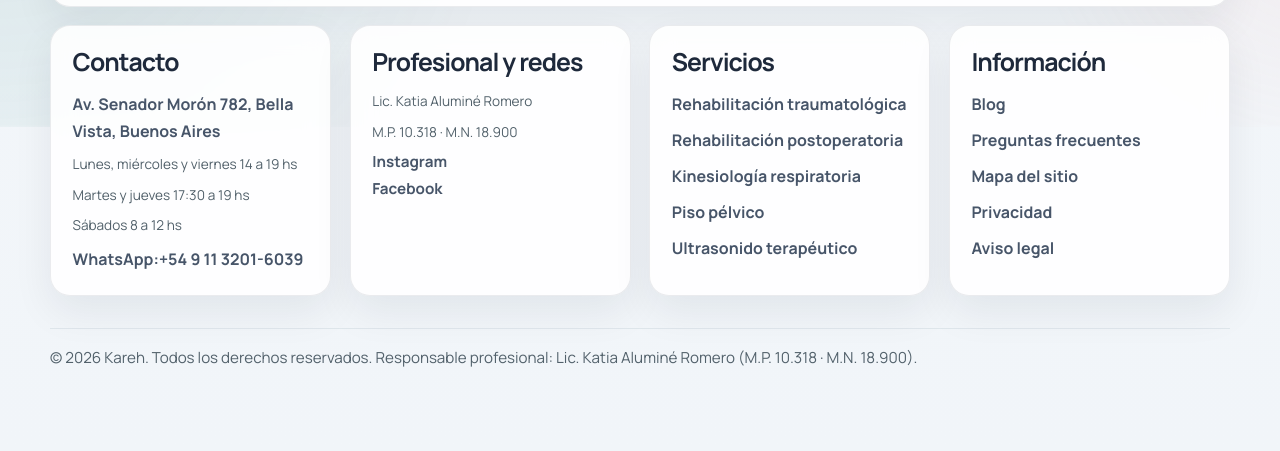
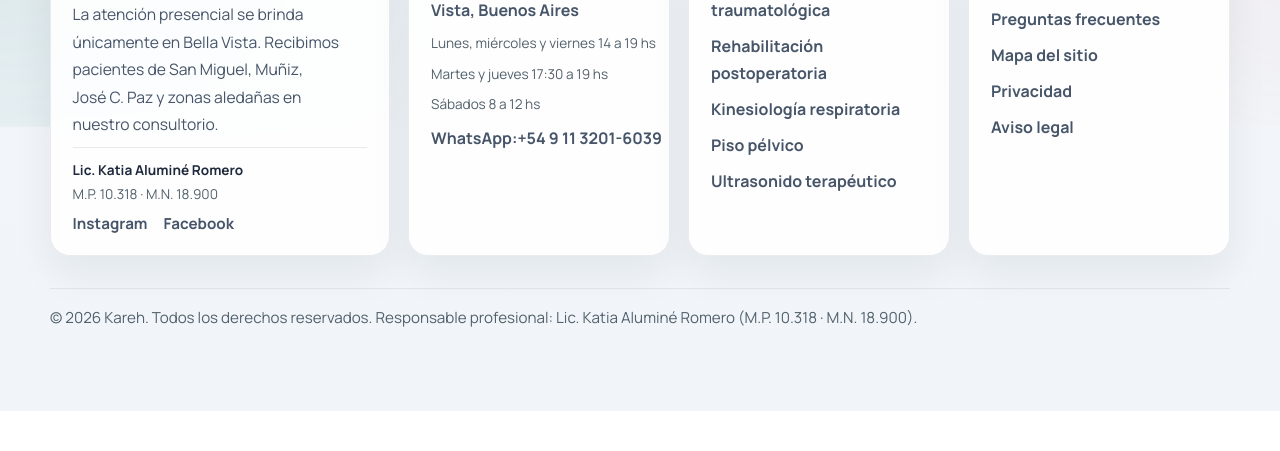
Before and after one commit to Artu2410/web-kareh, an Eleventy site: page src/index.njk in a window 1280 px wide. Shown: the part 4829-5280 px from the top of the page. After the commit the page ends 5240 px from the top, so only its background shows below. Built offline with nearby package versions, Linux system fonts and the light colour scheme; Eleventy itself is replaced by a stand-in of ours; files that its build step writes are made by us from their sources.

Commit message:
fix(footer): 4 tarjetas; profesional y redes dentro de la presentación de Kareh
Co-Authored-By: Claude Opus 5.5 <noreply@anthropic.com>
Claude-Session: https://claude.ai/code/session_01CKpW1kpZaKEmFEQWywbwC4

```diff
--- a/src/_includes/css/responsive.njk
+++ b/src/_includes/css/responsive.njk
@@ -788,9 +788,13 @@ body{overflow-wrap:break-word}
 @media (max-width:420px){.hero-panel .panel-grid--three article{grid-template-columns:minmax(0,1fr);row-gap:.15rem}}
 /* Tarjetas Ubicación / Atención del inicio: usan todo el ancho cuando son 2 */
 @media (min-width:720px){.hero-trust{grid-template-columns:repeat(auto-fit,minmax(min(100%,12rem),1fr))}}
-/* Pie: presentación de Kareh a lo ancho y las 4 tarjetas debajo (antes "Información" quedaba sola abajo) */
+/* Pie: 4 tarjetas (Kareh + profesional y redes, Contacto, Servicios, Información) */
 .nowrap{white-space:nowrap}
 .footer-grid>div{align-content:start}
 .footer-link{max-width:100%}
-@media (min-width:720px){.footer-grid{grid-template-columns:repeat(2,minmax(0,1fr))}.footer-grid>.footer-intro{grid-column:1/-1;grid-template-columns:auto minmax(0,1fr);align-items:center;column-gap:1.5rem}.footer-intro .footer-brand{margin-bottom:0}.footer-intro .footer-copy{margin:0;max-width:62ch}}
-@media (min-width:1200px){.footer-grid{grid-template-columns:repeat(4,minmax(0,1fr))}}
+.footer-copy{margin:0}
+.footer-professional{display:grid;gap:.1rem;padding-top:.75rem;border-top:1px solid rgba(95,124,138,.14)}
+.footer-professional strong{color:var(--kareh-text)}
+.footer-socials--inline{display:flex;flex-wrap:wrap;gap:.4rem 1rem}
+@media (min-width:720px){.footer-grid{grid-template-columns:repeat(2,minmax(0,1fr))}}
+@media (min-width:1200px){.footer-grid{grid-template-columns:minmax(0,1.3fr) repeat(3,minmax(0,1fr))}}
--- a/src/_includes/footer.njk
+++ b/src/_includes/footer.njk
@@ -11,6 +11,14 @@
         <span class="brand-copy"><small>Kinesiología y Fisiatría</small></span>
       </a>
       <p class="footer-copy">La atención presencial se brinda únicamente en Bella Vista. Recibimos pacientes de San Miguel, Muñiz, José C. Paz y zonas aledañas en nuestro consultorio.</p>
+      <div class="footer-professional">
+        <p class="footer-meta"><strong>{{ site.professional.name }}</strong></p>
+        <p class="footer-meta">{{ site.professional.credentials }}</p>
+      </div>
+      <div class="footer-socials footer-socials--inline">
+        <a class="social-link" href="{{ site.social.instagram }}" target="_blank" rel="noopener noreferrer" aria-label="Instagram de Kareh"><span>Instagram</span></a>
+        <a class="social-link" href="{{ site.social.facebook }}" target="_blank" rel="noopener noreferrer" aria-label="Facebook de Kareh"><span>Facebook</span></a>
+      </div>
     </div>
     <div class="footer-card">
       <h3>Contacto</h3>
@@ -19,15 +27,6 @@
       <p class="footer-meta">{{ schedule.days }} {{ schedule.time }}</p>
       {% endfor %}
       <a class="footer-link" href="{{ site.whatsappDefaultText | waLink(site.whatsapp) }}" target="_blank" rel="noopener noreferrer" data-conversion="turno">WhatsApp: <span class="nowrap">{{ site.whatsappDisplay }}</span></a>
-    </div>
-    <div class="footer-card">
-      <h3>Profesional y redes</h3>
-      <p class="footer-meta">{{ site.professional.name }}</p>
-      <p class="footer-meta">{{ site.professional.credentials }}</p>
-      <div class="footer-socials">
-        <a class="social-link" href="{{ site.social.instagram }}" target="_blank" rel="noopener noreferrer" aria-label="Instagram de Kareh"><span>Instagram</span></a>
-        <a class="social-link" href="{{ site.social.facebook }}" target="_blank" rel="noopener noreferrer" aria-label="Facebook de Kareh"><span>Facebook</span></a>
-      </div>
     </div>
     <div class="footer-card">
       <h3>Servicios</h3>
```
